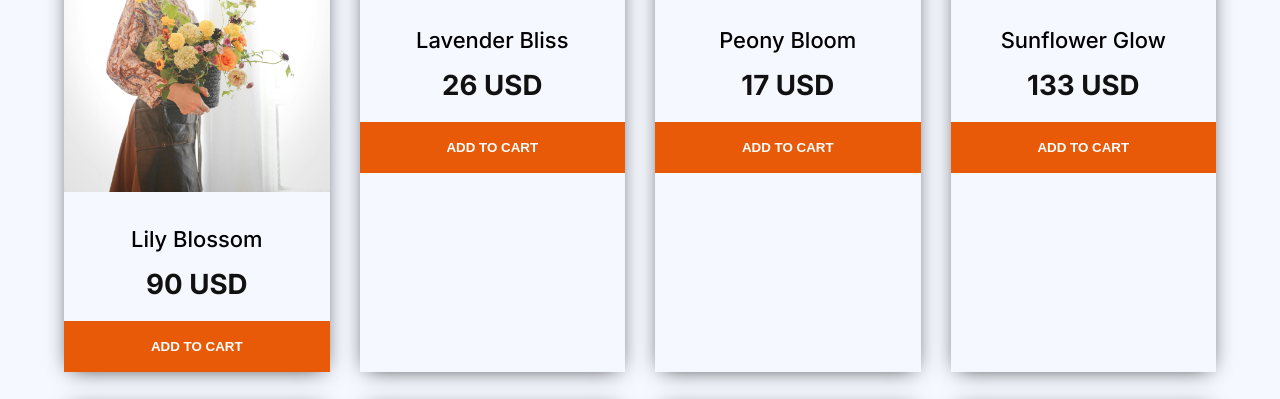
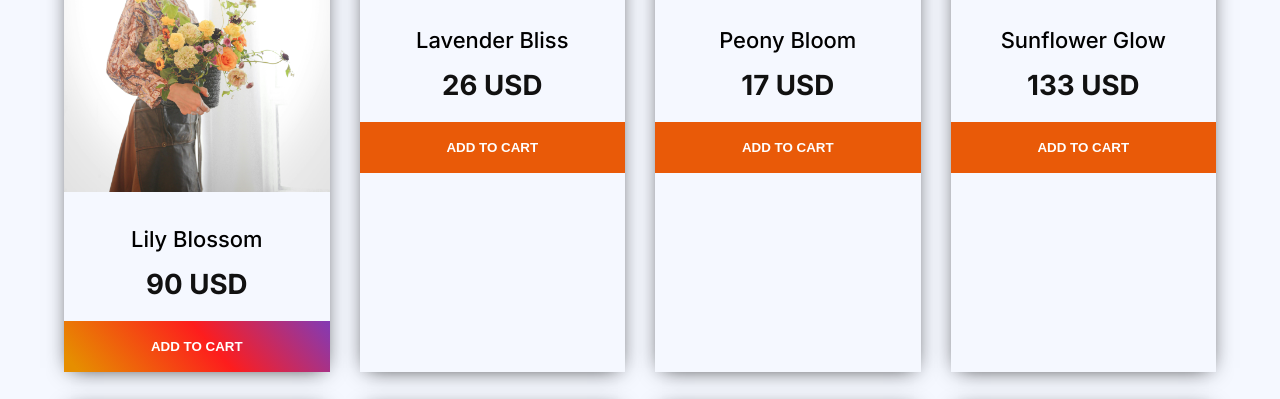
Before and after one commit to shehabRabby/Shop-project2, a plain HTML site: page index.html in a window 1280 px wide. In both pictures the pointer is over the button 196 px from the left and 1508 px from the top of the page. Shown: the part 1162-1561 px from the top of the page. Drawn offline with Linux system fonts and the light colour scheme.

Commit message:
complete

```diff
--- a/style.css
+++ b/style.css
@@ -151,8 +151,16 @@ nav a{
     font-weight: 600;
     background-color: #E95A08;
     border: none;
+    cursor: pointer;
 }
 
+
+
+.card-btn:hover{
+    background: #833AB4;
+    background: linear-gradient(229deg, rgba(131, 58, 180, 1) 0%, rgba(145, 55, 163, 1) 6%, rgba(253, 29, 29, 1) 45%, rgba(230, 142, 0, 1) 95%);
+
+}
 
 /* Flower and Plants Lover */
 .ture-seller-container{
@@ -323,6 +331,12 @@ nav a{
   cursor: pointer;
 }
 
+button:hover{
+     transition:  2s;
+     background: #833AB4;
+     background: linear-gradient(277deg, rgba(131, 58, 180, 1) 0%, rgba(0, 0, 0, 0.82) 0%, rgba(130, 253, 29, 1) 0%, rgba(249, 116, 26, 1) 24%, rgba(211, 230, 0, 1) 100%);
+}
+
 
 /* footer section */
 footer{
@@ -376,22 +390,6 @@ footer{
     margin-top: -150px;
     gap: 20px;
 }
-
-
-
-
-
-
-
-
-
-
-
-
-
-
-
-
 
 
 
```
